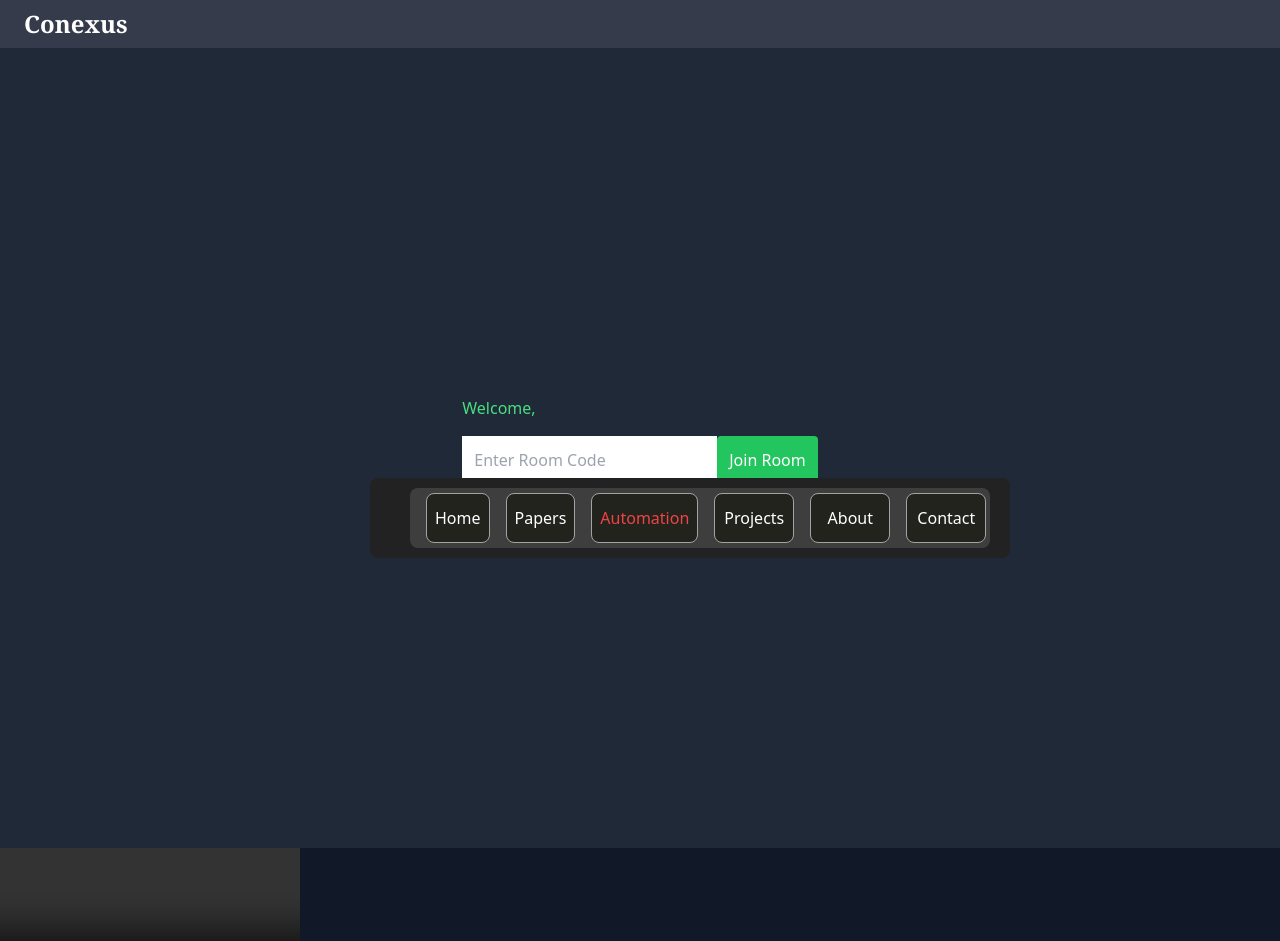
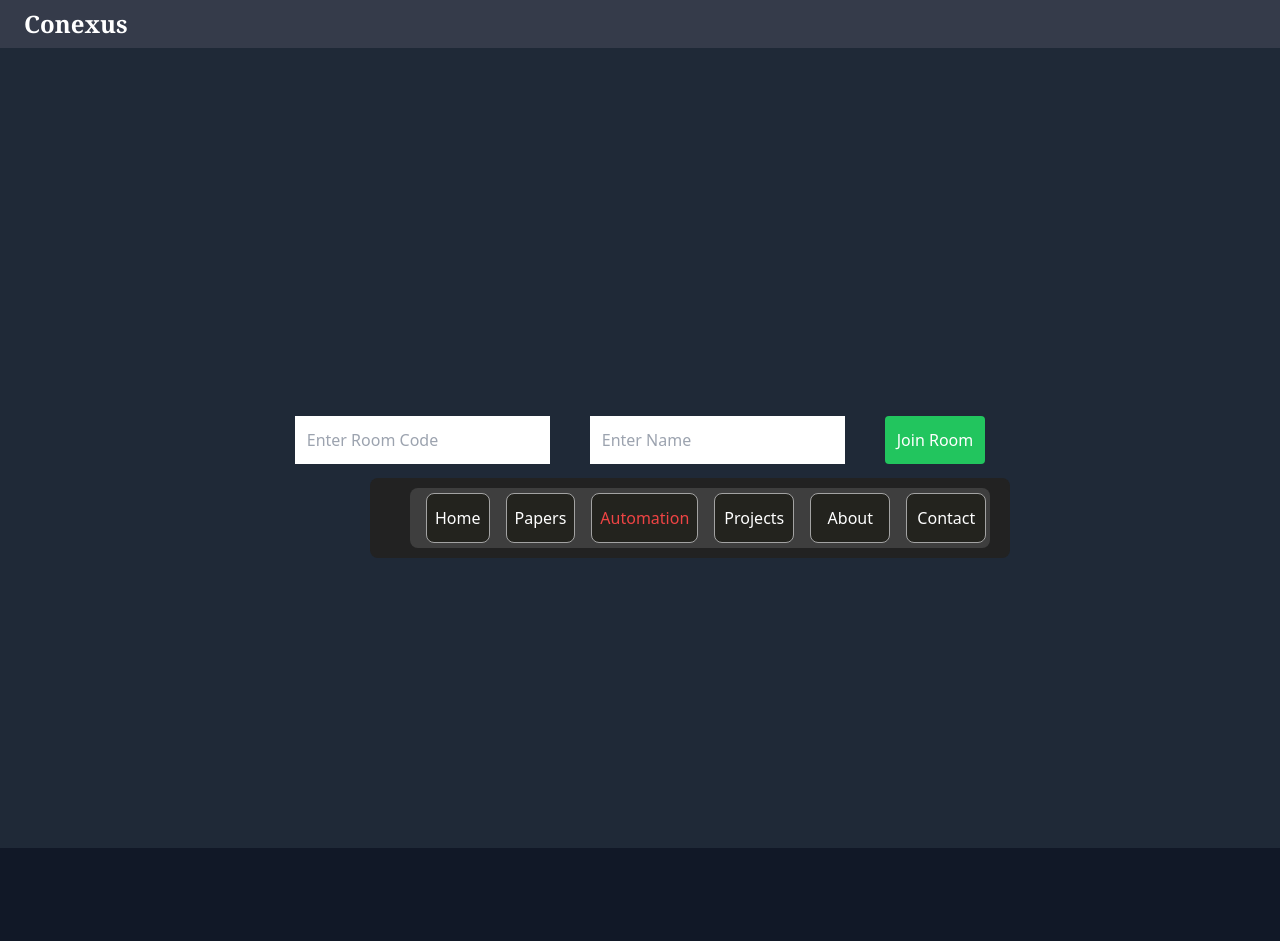
Before and after one commit to Abhisheklogics/conexus, a React (Vite) app: page /room in a window 1280 px wide. Shown: the top 941 px of the page. Built offline with nearby package versions, Linux system fonts and the light colour scheme; no server answers.

Commit message:
Update Loby.jsx

```diff
--- a/src/components/Room/Loby.jsx
+++ b/src/components/Room/Loby.jsx
@@ -1,52 +1,22 @@
-import React, { useState ,useRef } from 'react';
-
+import React, { useState, useEffect } from 'react';
+import { useNavigate } from 'react-router-dom';
 import { io } from 'socket.io-client';
 
-import Peer from 'peerjs';
-
-
+const socket = io('http://localhost:4000', { autoConnect: false });
 
 const LobbyRoom = () => {
     const [roomId, setRoomId] = useState('');
-    const socket = io('http://localhost:4000/');
-      const [stream, setStream] = useState();
-    let socketRef=useRef()
-   socketRef.current=socket
-      const peerRef = useRef(null);
+    const [Name, setName] = useState('');
+    const navigate = useNavigate();
 
-
-
-
-
-
-
-    const joinRoom = () => {
-       const peer =new Peer()
-       peerRef.current = peer;
-       peerRef.current.on('open',(id)=>{
-        socketRef.current.emit('join-room',{roomId,id})
-
-       })
-     navigator.mediaDevices.getUserMedia({
-        video: true,
-        audio: true
-     }).then((stream)=>{
- setStream(stream)
- socketRef.current.on('user-connected',(roomId)=>{
-
- })
-     })
+    const JoinRoom = () => {
+        socket.emit('join-room', { roomId, Name });
+        navigate(`/room/${roomId}`, { state: { roomId, userName: Name } });
     };
 
-
     return (
-        <>
         <div className="lobby-container flex flex-col items-center justify-center min-h-screen bg-gray-800 text-white">
-
-
             <div>
-                    <p className="mb-4 text-green-400">Welcome,</p>
-
                 <input
                     type="text"
                     placeholder="Enter Room Code"
@@ -54,22 +24,18 @@ const LobbyRoom = () => {
                     onChange={(e) => setRoomId(e.target.value)}
                     className="p-3 mb-4 text-black"
                 />
-                    <button onClick={joinRoom} className="p-3 bg-green-500 rounded">
+                <input
+                    type="text"
+                    placeholder="Enter Name"
+                    value={Name}
+                    onChange={(e) => setName(e.target.value)}
+                    className="p-3 mb-4 ml-10 text-black"
+                />
+                <button onClick={JoinRoom} className="p-3 ml-10 bg-green-500 rounded">
                     Join Room
                 </button>
             </div>
-
         </div>
-        <video
-                playsInline
-                autoPlay
-                controls
-                className="w-[300px] object-contain"
-                ref={(video) => {
-                  if (video) video.srcObject = stream;
-                }}
-              />
-         </>
     );
 };
 
```
Lines whose indentation alone changed are shown as unchanged.
